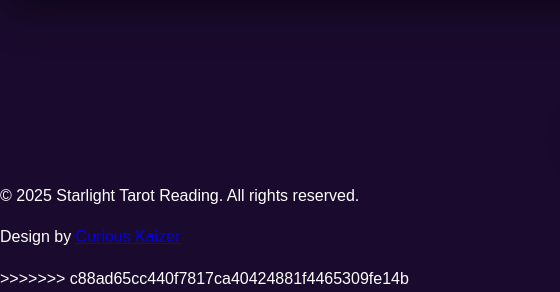
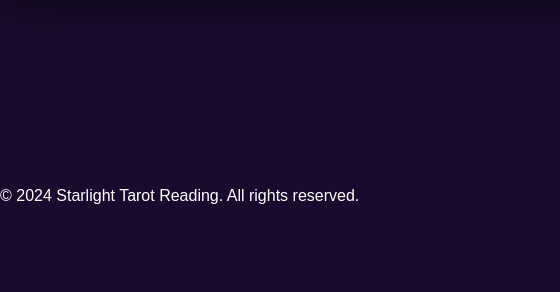
Before and after one commit to luciferlupin/tarot-card-booking, a website: page public/index.html in a window 1280 px wide. Shown: the part 9827-10119 px from the top of the page, 0-560 px from the left. After the commit the page ends 10051 px from the top, so only its background shows below. Drawn offline with nearby package versions, Linux system fonts and the light colour scheme.

Commit message:
Update footer to show 'Starlight Tarot Reading'

```diff
--- a/public/index.html
+++ b/public/index.html
@@ -666,9 +666,7 @@
                     <i class="fab fa-facebook-f"></i>
                 </a>
             </div>
-            <p>&copy; 2025 Starlight Tarot Reading. All rights reserved.</p>
-            <p class="design-credit">Design by <a href="https://curiouskaizer.com" target="_blank" rel="noopener noreferrer">Curious Kaizer</a></p>
->>>>>>> c88ad65cc440f7817ca40424881f4465309fe14b
+            <p>&copy; 2024 Starlight Tarot Reading. All rights reserved.</p>
         </div>
     </footer>
 
```
